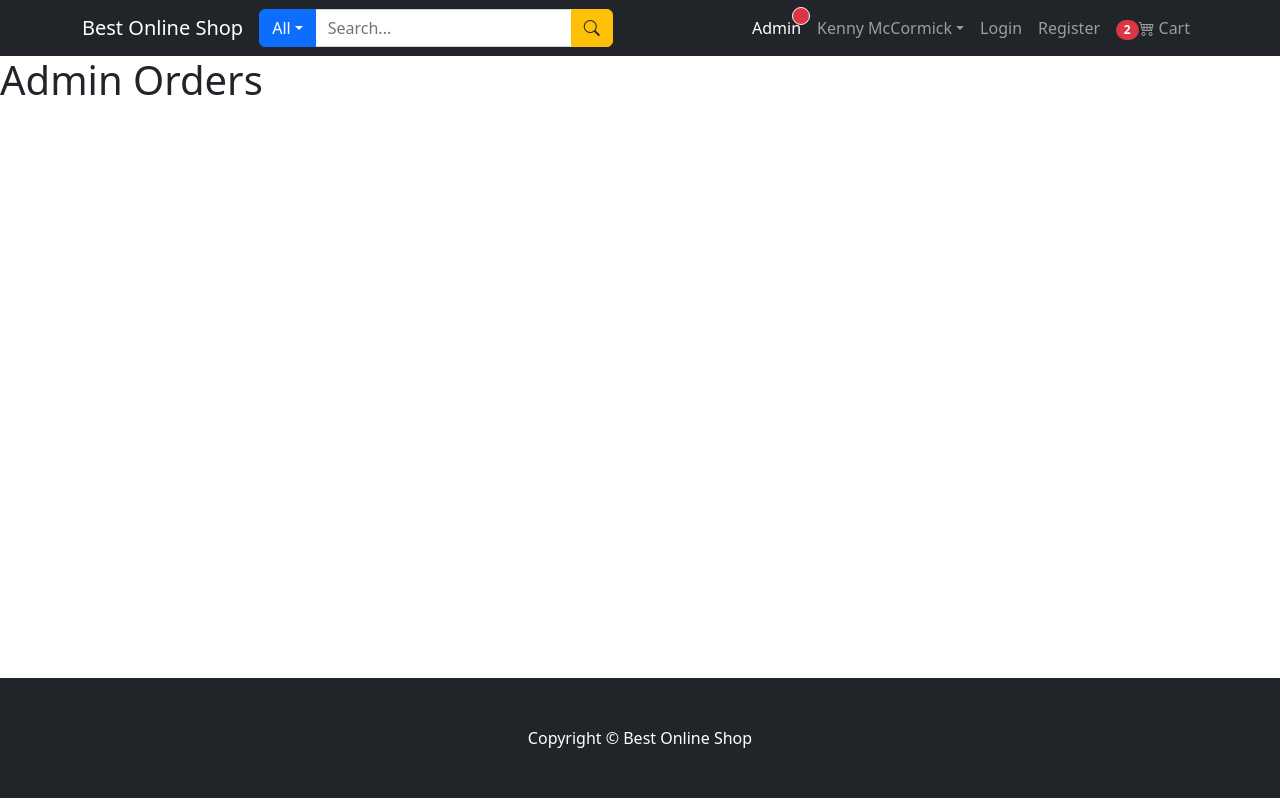
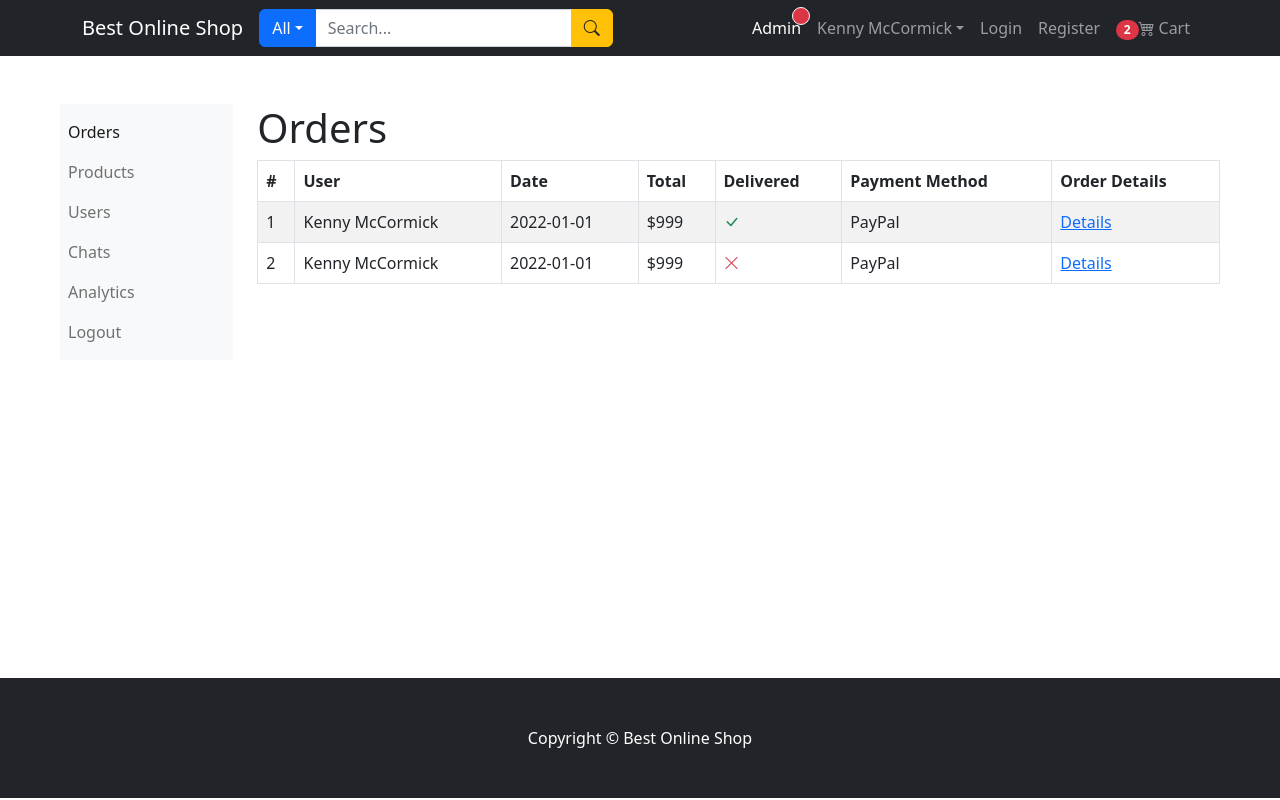
Before and after one commit to JonnyCodr/react-fullstack-ecommerce, a React (Create React App) app in the folder frontend/: page /admin/orders in a window 1280 px wide. Built offline with nearby package versions, Linux system fonts and the light colour scheme.

Commit message:
scaffolding for admin orders page

```diff
--- /dev/null
+++ b/frontend/src/components/admin/AdminLinks.jsx
@@ -0,0 +1,30 @@
+import React from 'react';
+import {Nav, Navbar} from "react-bootstrap";
+import {LinkContainer} from "react-router-bootstrap";
+
+const AdminLinks = () => {
+  return (
+    <Navbar bg='light' variant='light'>
+      <Nav className="flex-column">
+        <LinkContainer to='/admin/orders'>
+          <Nav.Link>Orders</Nav.Link>
+        </LinkContainer>
+        <LinkContainer to='/admin/products'>
+          <Nav.Link>Products</Nav.Link>
+        </LinkContainer>
+        <LinkContainer to='/admin/users'>
+          <Nav.Link>Users</Nav.Link>
+        </LinkContainer>
+        <LinkContainer to='/admin/chats'>
+          <Nav.Link>Chats</Nav.Link>
+        </LinkContainer>
+        <LinkContainer to='/admin/analytics'>
+          <Nav.Link>Analytics</Nav.Link>
+        </LinkContainer>
+        <Nav.Link>Logout</Nav.Link>
+      </Nav>
+    </Navbar>
+  );
+};
+
+export default AdminLinks;
--- a/frontend/src/pages/admin/AdminOrders.jsx
+++ b/frontend/src/pages/admin/AdminOrders.jsx
@@ -1,10 +1,50 @@
 import React from 'react';
+import Col from "react-bootstrap/Col";
+import {Table} from "react-bootstrap";
+import {Link} from "react-router-dom";
+import Row from "react-bootstrap/Row";
+import AdminLinks from "../../components/admin/AdminLinks";
 
 const AdminOrders = () => {
   return (
-    <div>
-      <h1>Admin Orders</h1>
-    </div>
+    <Row className='m-5'>
+      <Col md={2}>
+        <AdminLinks />
+      </Col>
+      <Col md={10}>
+        <h1>Orders</h1>
+        <Table striped bordered hover responsive>
+          <thead>
+          <tr>
+            <th>#</th>
+            <th>User</th>
+            <th>Date</th>
+            <th>Total</th>
+            <th>Delivered</th>
+            <th>Payment Method</th>
+            <th>Order Details</th>
+          </tr>
+          </thead>
+          <tbody>
+          {['bi bi-check-lg text-success', 'bi bi-x-lg text-danger'].map((item, i) => (
+            <tr key={i}>
+              <td>{i + 1}</td>
+              <td>Kenny McCormick</td>
+              <td>2022-01-01</td>
+              <td>$999</td>
+              <td>
+                <i className={item}></i>
+              </td>
+              <td>PayPal</td>
+              <td>
+                <Link to='/admin/order-detail'>Details</Link>
+              </td>
+            </tr>
+          ))}
+          </tbody>
+        </Table>
+      </Col>
+    </Row>
   );
 };
 
```
